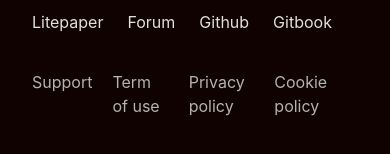
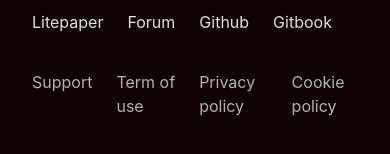
Before and after one commit to austin0072009/acy-website, a React (Create React App) app: page / in a window 390 px wide. Shown: the part 4866-5020 px from the top of the page. Built offline with nearby package versions, Linux system fonts and the light colour scheme; no server answers; what javascript-color-gradient would draw is missing.

Commit message:
style: footer text in mobile

```diff
--- a/src/components/Footer.js
+++ b/src/components/Footer.js
@@ -67,16 +67,16 @@ const Footer = () => {
         </div>
         <div className="px-0 lg:px-10">
           <div className="flex justify-between md:flex-col text-brown-100 p-3">
-            <span className="my-3 mr-5 hover:underline">
+            <span className="my-3 pr-3 md:pl-3 md:mr-5 hover:underline  text-justify">
               <a href="/">Support</a>
             </span>
-            <span className="my-3 mr-5 hover:underline">
+            <span className="my-3 px-3 md:mr-5 hover:underline  text-justify">
               <a href="/">Term of use</a>
             </span>
-            <span className="my-3 mr-5 hover:underline">
+            <span className="my-3 px-3 md:mr-5 hover:underline  text-justify">
               <a href="/">Privacy policy</a>
             </span>
-            <span className="my-3 mr-5 hover:underline">
+            <span className="my-3 pl-3 md:pr-3 md:mr-5 hover:underline text-justify">
               <a href="/">Cookie policy</a>
             </span>
           </div>
```
